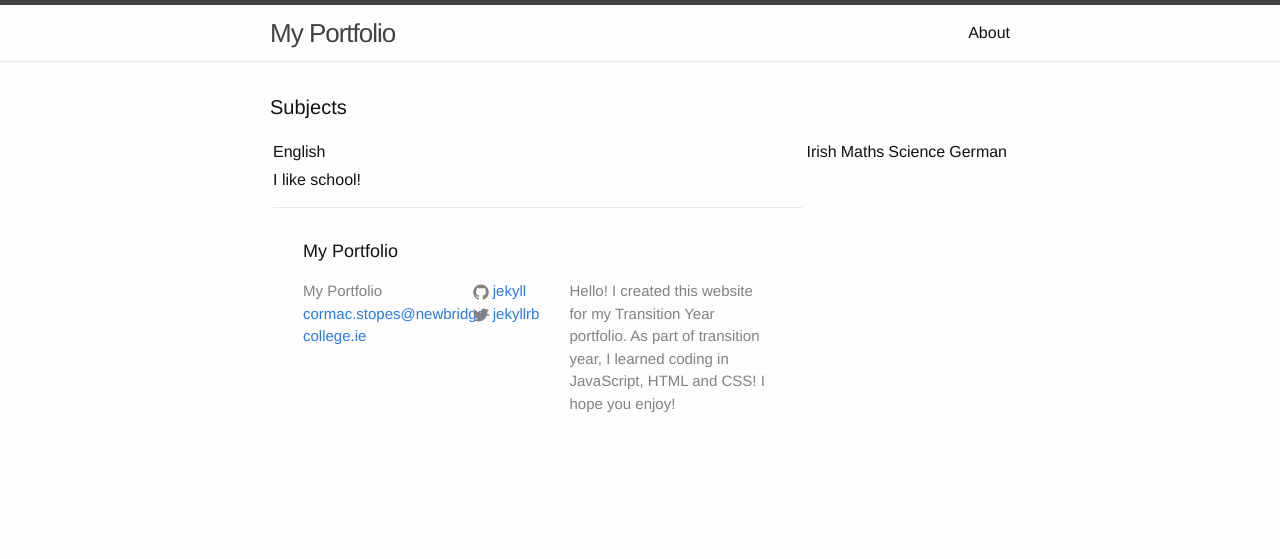
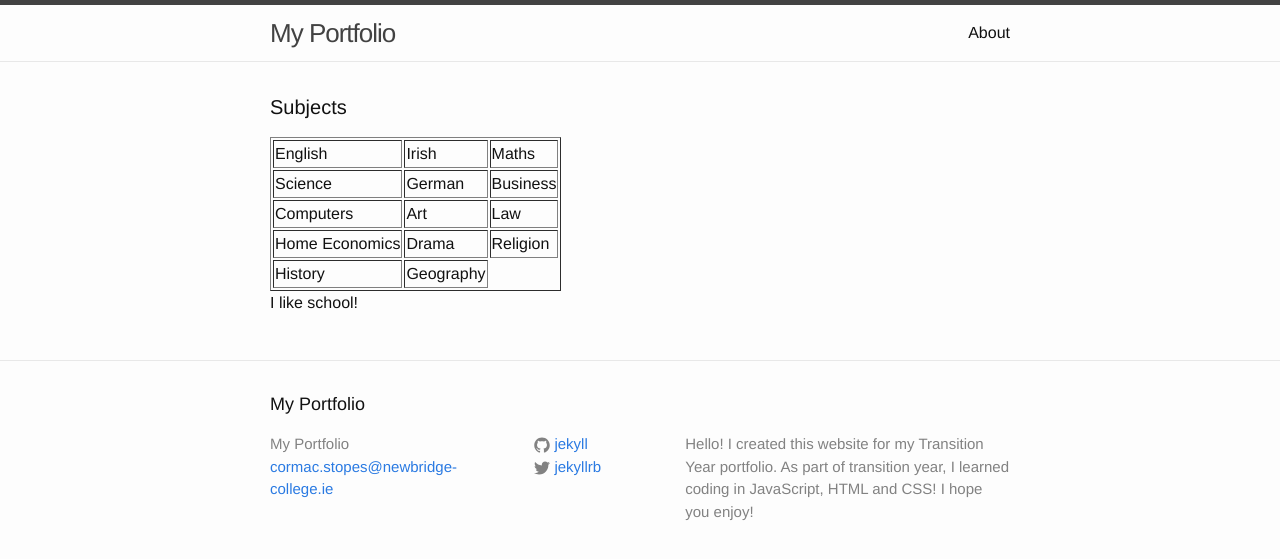
Before and after one commit to cstopes/cstopes.github.io, a Jekyll site: the page built from index.html, in a window 1280 px wide. Shown: the top 559 px of the page. Built offline with Jekyll 4.4.1, drawn with Linux system fonts in a browser that asks for light colours.

Commit message:
Update index.html

```diff
--- a/index.html
+++ b/index.html
@@ -6,17 +6,32 @@ layout: default
 
   <h1 class="page-heading">Subjects</h1>
 
-    <table>
+    <table border = "1px">
       <tr>
         <td>English</td>
         <td>Irish</td>
         <td>Maths</td>
+      </tr>
+      <tr>
         <td>Science</td>
         <td>German</td>
+        <td>Business</td>
       </tr>
       <tr>
-        <td>
-
+        <td>Computers</td>
+        <td>Art</td>
+        <td>Law</td>
+      </tr>
+      <tr>
+        <td>Home Economics</td>
+        <td>Drama</td>
+        <td>Religion</td>
+      </tr>
+      <tr>
+        <td>History</td>
+        <td>Geography</td>
+      </tr>
+  </table>
 </div>
 <body>
   <p>
```
